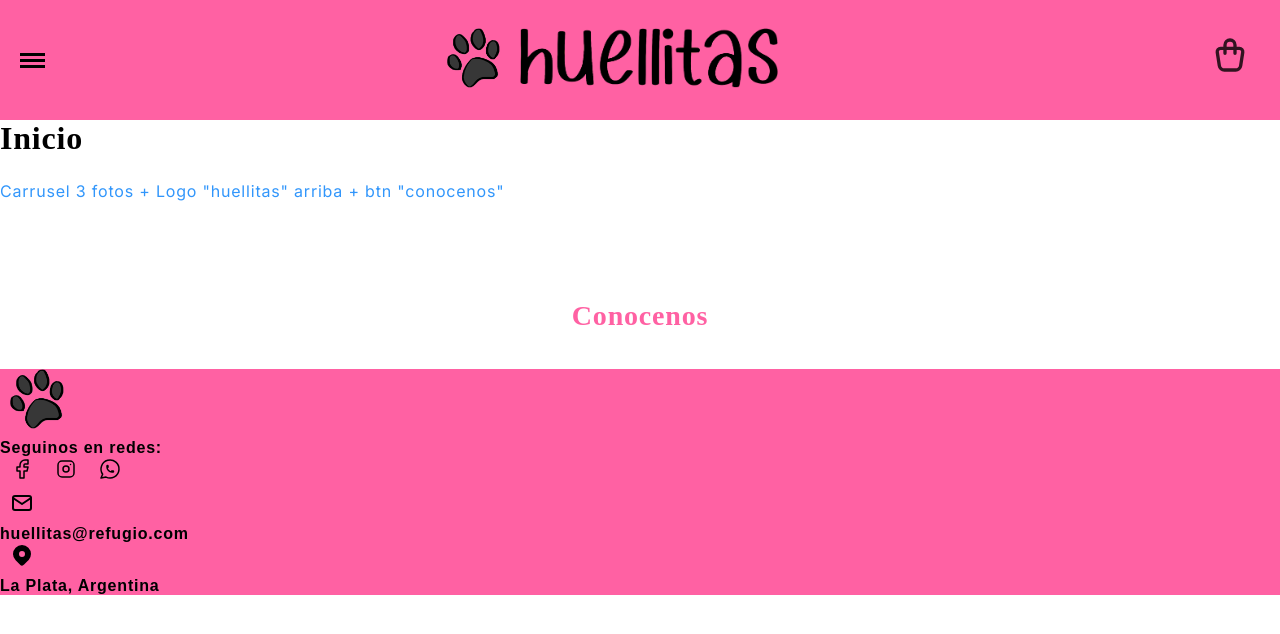
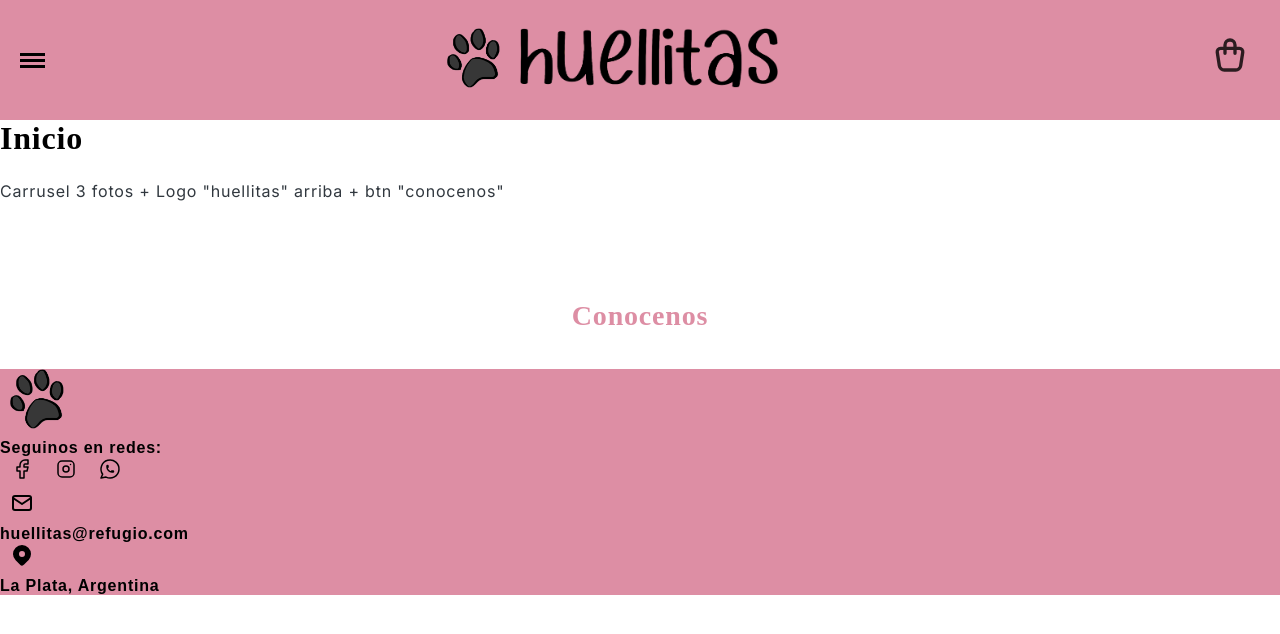
Before and after one commit to MikaVignoni/React_TP, a Next.js app: page / in a window 1280 px wide. Shown: the top 634 px of the page. Built offline with nearby package versions, Linux system fonts and the light colour scheme; a web font is replaced by a local one.

Commit message:
Limpiando propiedades

```diff
--- a/src/components/Card.js
+++ b/src/components/Card.js
@@ -37,7 +37,7 @@ function Card(props) {
         <style jsx>{`
           figure {
             width: 300px;
-            height: 400px;
+            height: 450px;
             border: none;
             display: flex;
             flex-direction: column;
@@ -79,7 +79,8 @@ function Card(props) {
             padding: 0px;
             text-align: center;
             white-space: pre-wrap;
-            height: 50px;
+            height: 60px;
+            font-size: 14px;
           }
 
           button{
--- a/src/styles/globals.css
+++ b/src/styles/globals.css
@@ -14,12 +14,9 @@ html {
     text-decoration: none;
     background-color: #FFFFFF;
     --colorBackground: #F6F5F5;
-    --colorPrincipal: #ff61a3;
     --colorDetalles: #FEDD89;
-    --colorTexto: #3196fb;
-/*  --colorTexto: #31383F;
+    --colorTexto: #31383F;
     --colorPrincipal: #DD8EA4;
- */
 
 }
 
@@ -82,7 +79,7 @@ a {
     padding: 10px;
 }
 
-/* p CHECKEADO!! */
+/* span CHECKEADO!! */
 span{
     color: var(--colorTexto);
     font-weight: 600;
```
